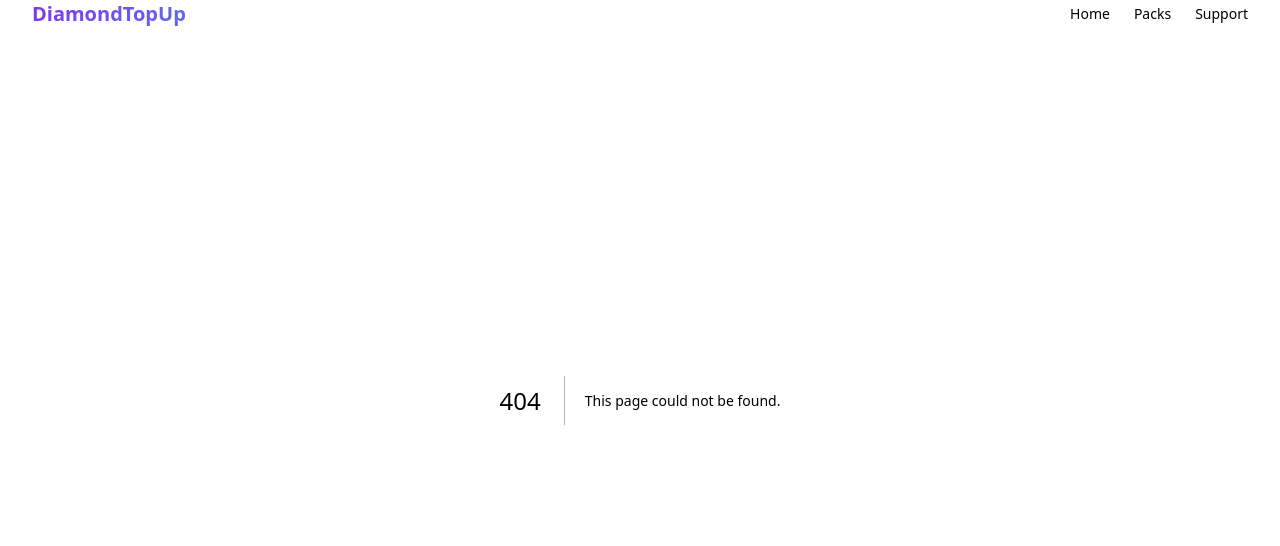
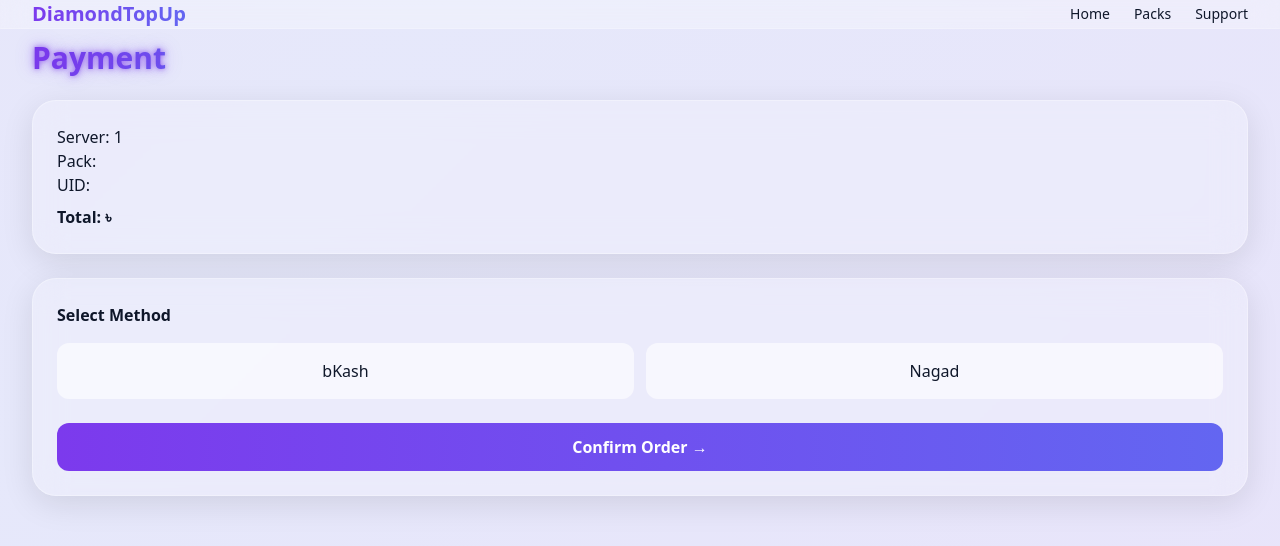
Before and after one commit to mdmubin7547/topup-site, a Next.js app: page /1/pay in a window 1280 px wide. Before the commit this address had no page. Shown: the top 546 px of the page. Built offline with nearby package versions, Linux system fonts and the light colour scheme.

Commit message:
Add PayPage component for payment processing

```diff
--- /dev/null
+++ b/app/[slug]/pay/page.js
@@ -0,0 +1,65 @@
+"use client";
+
+import { useRouter, useSearchParams } from "next/navigation";
+import { useState } from "react";
+
+export default function PayPage({ params }) {
+  const router = useRouter();
+  const search = useSearchParams();
+
+  const pack = search.get("pack");
+  const price = search.get("price");
+  const uid = search.get("uid");
+
+  const [method, setMethod] = useState("bkash");
+
+  function handleConfirm() {
+    router.push(
+      `/${params.slug}/success?pack=${pack}&price=${price}&uid=${uid}&method=${method}`
+    );
+  }
+
+  return (
+    <main className="min-h-screen hero-energy-bg py-10">
+      <div className="container-custom">
+        <h1 className="text-3xl font-black mb-6">
+          <span className="gradient-text neon-text">Payment</span>
+        </h1>
+
+        <div className="glass-effect p-6 rounded-2xl mb-6">
+          <div>Server: {params.slug}</div>
+          <div>Pack: {pack}</div>
+          <div>UID: {uid}</div>
+          <div className="font-bold mt-2">Total: ৳{price}</div>
+        </div>
+
+        <div className="glass-effect p-6 rounded-2xl">
+          <div className="font-semibold mb-4">Select Method</div>
+
+          <div className="grid grid-cols-2 gap-3">
+            <button
+              onClick={() => setMethod("bkash")}
+              className="p-4 rounded-xl bg-white/60"
+            >
+              bKash
+            </button>
+
+            <button
+              onClick={() => setMethod("nagad")}
+              className="p-4 rounded-xl bg-white/60"
+            >
+              Nagad
+            </button>
+          </div>
+
+          <button
+            onClick={handleConfirm}
+            className="mt-6 gradient-bg glow-btn text-white px-6 py-3 rounded-xl font-semibold w-full"
+          >
+            Confirm Order →
+          </button>
+        </div>
+      </div>
+    </main>
+  );
+}
```
